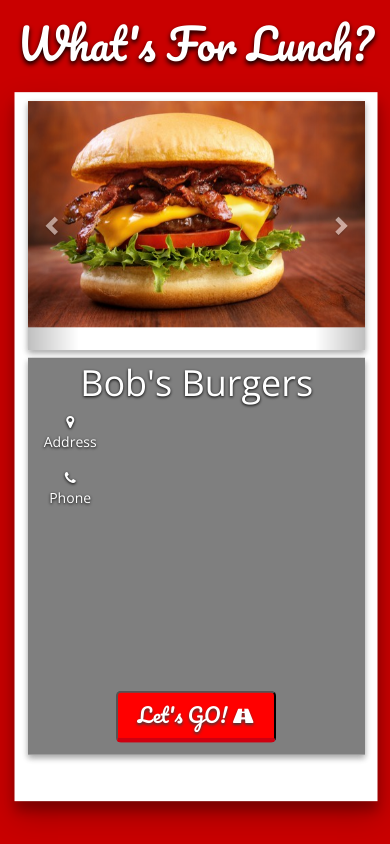
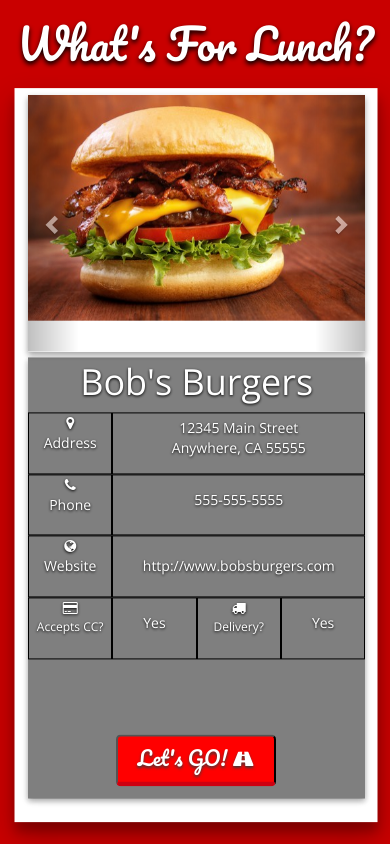
Before and after one commit to tmantock/c8_group_foodfinder, a PHP site: page /selection.html in a window 390 px wide. Run offline with PHP 8.4, Linux system fonts and the light colour scheme; some libraries are stand-ins or nearby versions.

Commit message:
info divs added

```diff
--- a/selection.html
+++ b/selection.html
@@ -45,6 +45,8 @@
         <span class="sr-only">Next</span>
       </a>
     </div>
+
+  <!-- Restaurant information container -->
   <div id="info-div">
     <h1 id="restaurant-name">Bob's Burgers</h1>
     <div class="restaurant-info-back">
@@ -52,19 +54,42 @@
       <p>Address</p>
     </div>
     <div class="info-aside">
+       <p>12345 Main Street<br>Anywhere, CA 55555</p>
+    </div>
 
-    </div>
     <div class="restaurant-info-back">
       <i class="fa fa-phone" aria-hidden="true"></i>
       <p>Phone</p>
     </div>
     <div class="info-aside">
+      <p>555-555-5555</p>
+    </div>
 
-    <!--</div>-->
-    <!--<div>-->
-      <!--<i class="fa fa-cutlery" aria-hidden="true"></i>-->
-      <!--<p>Menu</p>-->
-    <!--</div>-->
+    <div class="restaurant-info-back">
+      <i class="fa fa-globe" aria-hidden="true"></i>
+      <p>Website</p>
+    </div>
+    <div class="info-aside">
+      <a href="http://www.bobsburgers.com" id="restaurant-url">http://www.bobsburgers.com</a>
+    </div>
+
+    <div class="restaurant-info-back">
+      <i class="fa fa-credit-card" aria-hidden="true"></i>
+      <p style="font-size: 12px">Accepts CC?</p>
+    </div>
+    <div class="small-info-aside">
+      <p>Yes</p>
+    </div>
+
+    <div class="restaurant-info-back">
+      <i class="fa fa-truck" aria-hidden="true"></i>
+      <p style="font-size: 12px">Delivery?</p>
+    </div>
+    <div class="small-info-aside">
+      <p>Yes</p>
+    </div>
+
+
     <!--Let's Go Navigation button -->
     <button type = "button" class="action-button shadow animate red">
       Let's GO! <i class="fa fa-road" aria-hidden="true"></i>
--- a/style.css
+++ b/style.css
@@ -107,10 +107,10 @@ button:focus {
 
     #result-div {
         width: 93%;
-        height: 84vh;
-        transform: translate(4%, 13%);
+        height: 87vh;
+        transform: translate(4%, 12%);
         background-color: white;
-        /*background-color: rgba(0,0,0,0.33);*/
+        /* background-color: rgba(0,0,0,0.33); */
         box-shadow: 0 14px 28px rgba(0,0,0,0.25), 0 10px 10px rgba(0,0,0,0.22);
     }
 
@@ -133,9 +133,9 @@ button:focus {
 
     #info-div {
         background-color: rgba(0,0,0,0.50);
-        height: 56%;
+        height: 60%;
         width: 93%;
-        transform: translate(4%,-20%);
+        transform: translate(4%,-19%);
         box-shadow: 0 3px 6px rgba(0,0,0,0.16), 0 3px 6px rgba(0,0,0,0.23);
     }
 
@@ -201,15 +201,32 @@ button:focus {
 
     .restaurant-info-back {
         float: left;
-        /*border: 1px solid black;*/
+        border: 1px solid black;
         width: 25%;
         height: 14%;
     }
 
     .info-aside {
+        display: flex;
+        justify-content: center;
+        align-items: center;
         float: right;
-        /*border: 1px solid black;*/
+        border: 1px solid black;
         width: 75%;
         height: 14%;
     }
+
+    .small-info-aside {
+        display: flex;
+        justify-content: center;
+        align-items: center;
+        float: left;
+        border: 1px solid black;
+        width: 25%;
+        height: 14%;
+    }
+
+    #restaurant-url{
+        color: white;
+    }
 }
```
